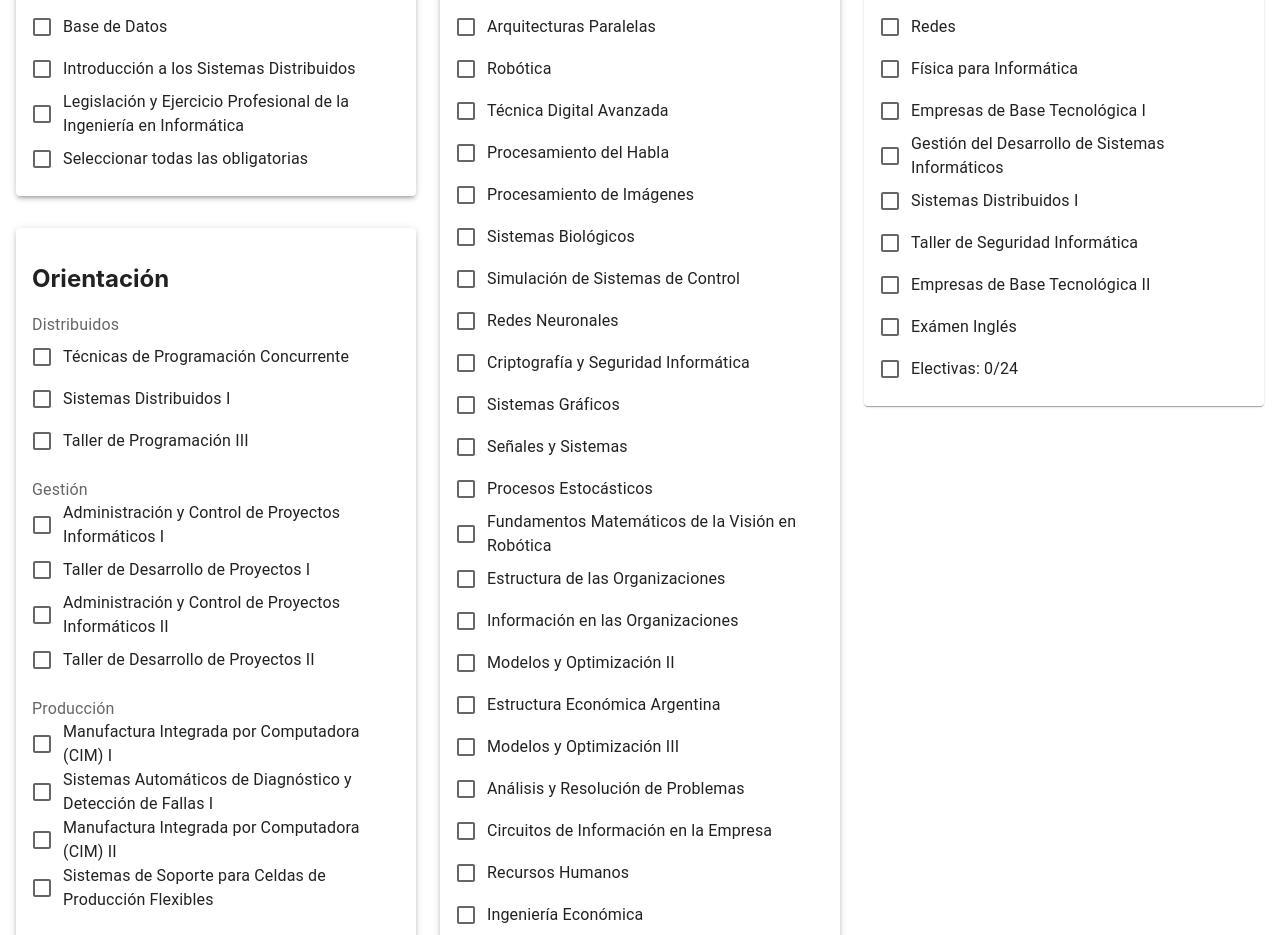
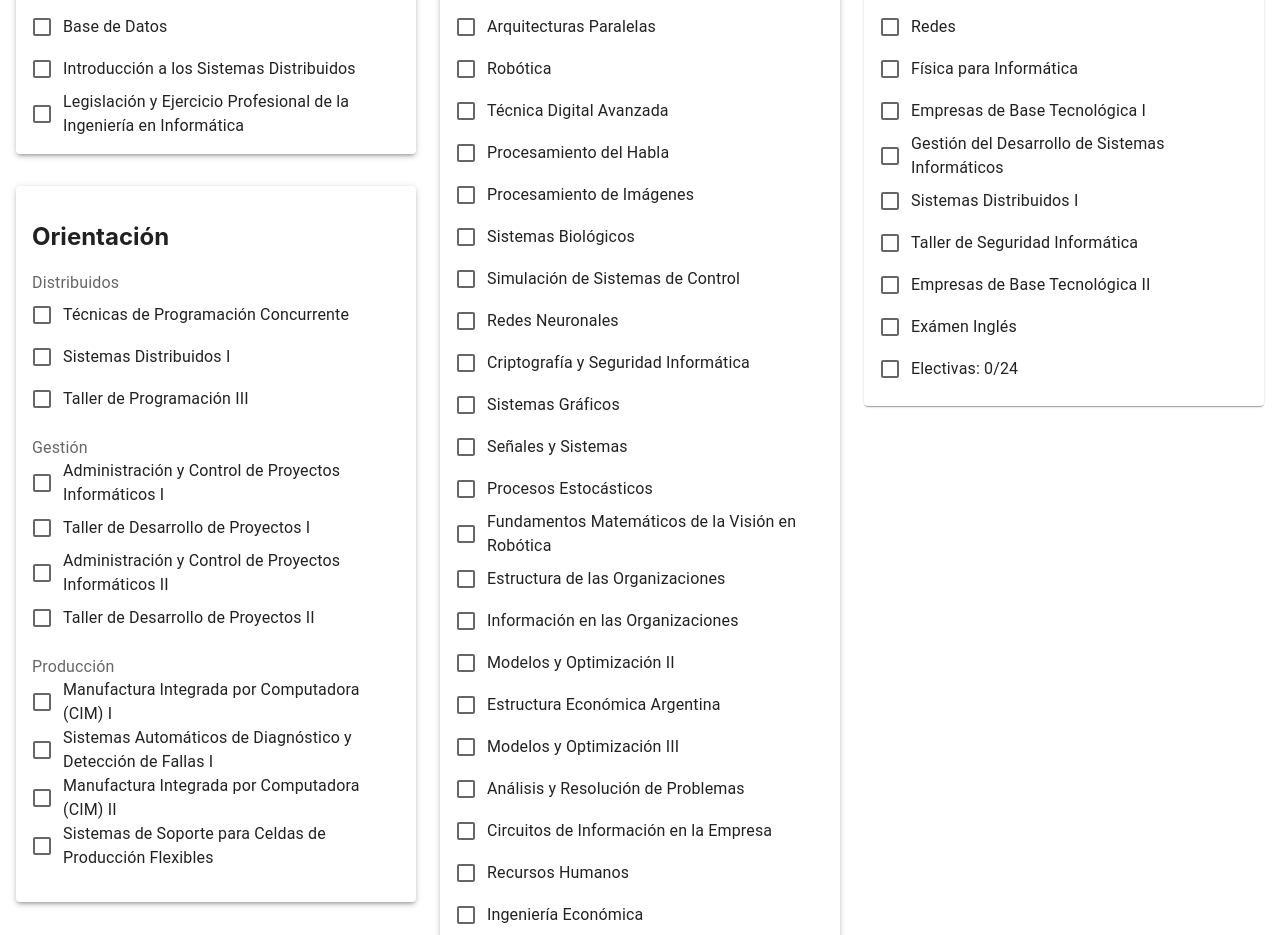
Before and after one commit to ManuelBilbao/FIUBA-Transicion, a React (Create React App) app: page / in a window 1280 px wide. Shown: the part 1020-1955 px from the top of the page. Built offline with nearby package versions, Linux system fonts and the light colour scheme.

Commit message:
elimino checkbox fantasma

```diff
--- a/src/App.js
+++ b/src/App.js
@@ -131,16 +131,6 @@ function App() {
                 />
               )}
             </FormGroup>
-            <FormGroup>
-              <FormControlLabel
-                label="Seleccionar todas las obligatorias"
-                control={
-                  <Checkbox
-                    onClick={e => e.preventDefault()}
-                    />
-                }
-              />
-            </FormGroup>
           </Paper>
           <Paper elevation={3} sx={{padding: "1em", marginBottom: "2em"}}>
             <h2>Orientación</h2>
```
